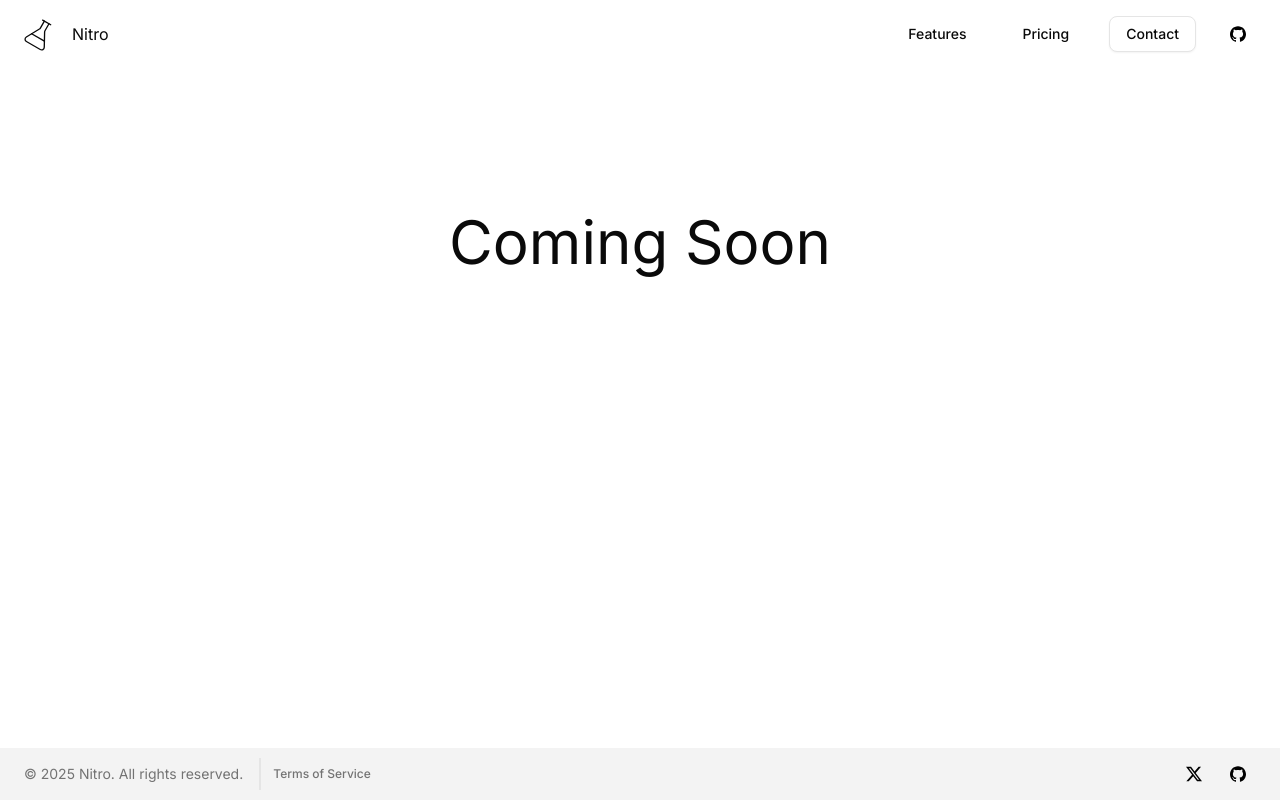
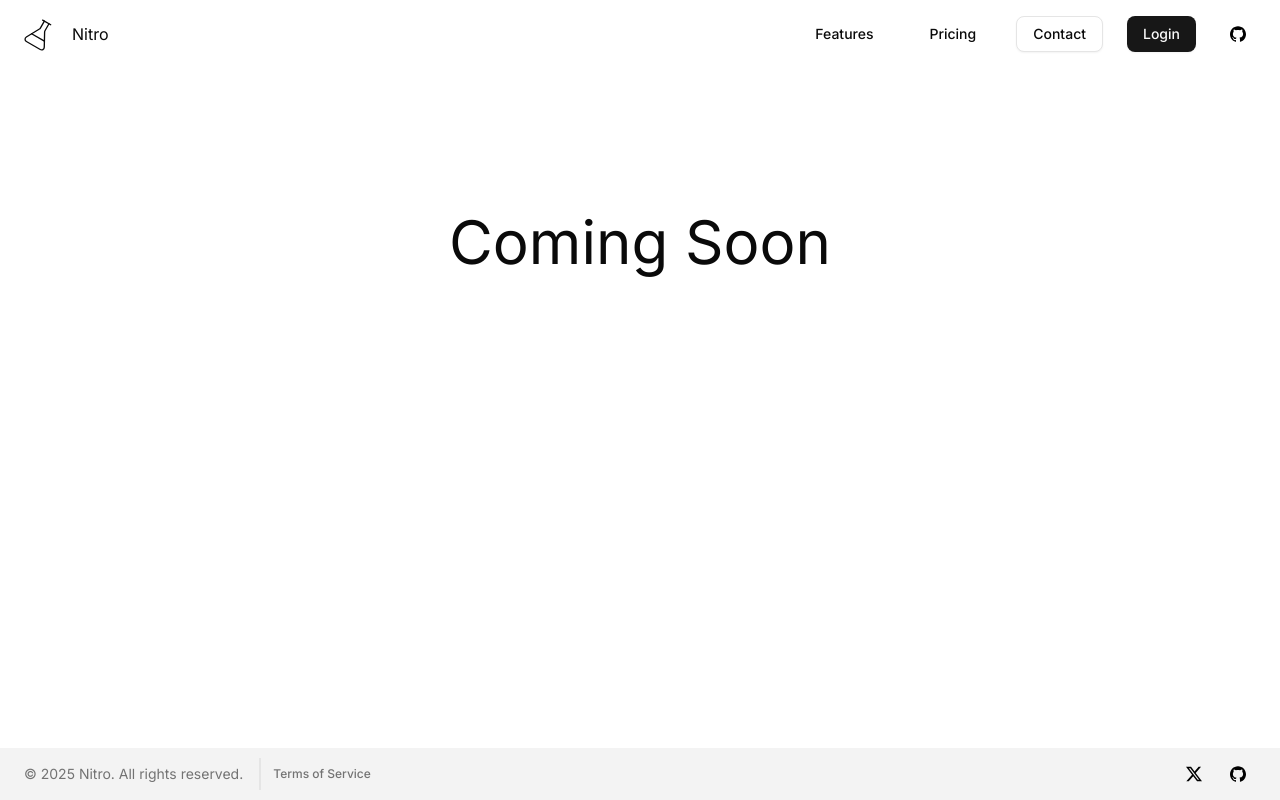
Before and after one commit to eddedd88/nextjs-template, a Next.js app: page /coming-soon in a window 1280 px wide. Built offline with nearby package versions, Linux system fonts and the light colour scheme.

Commit message:
fix: add missing Login link to navigation bar for improved accessibility

```diff
--- a/src/app/(website)/_components/navbar.tsx
+++ b/src/app/(website)/_components/navbar.tsx
@@ -25,6 +25,7 @@ export function NavBar() {
         <NavLinkItem href='/coming-soon' label='Features' />
         <NavLinkItem href='/pricing' label='Pricing' />
         <NavLinkItem href='/coming-soon' label='Contact' variant='outline' />
+        <NavLinkItem href='/login' label='Login' variant='default' />
         <GithubButton />
       </div>
 
```
